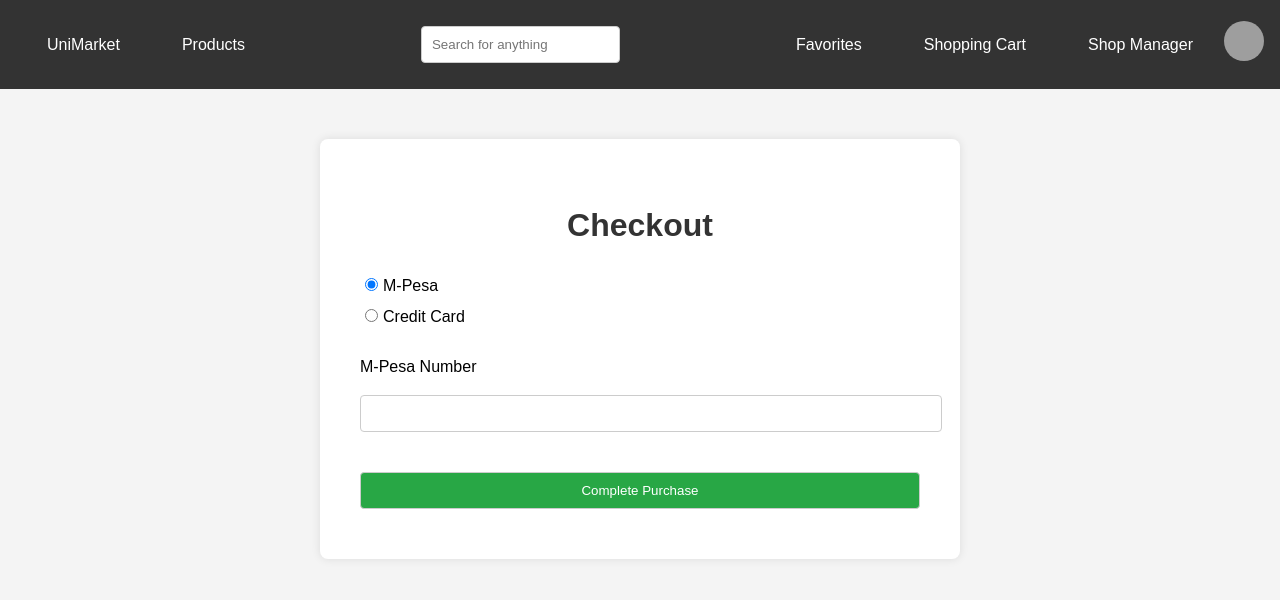
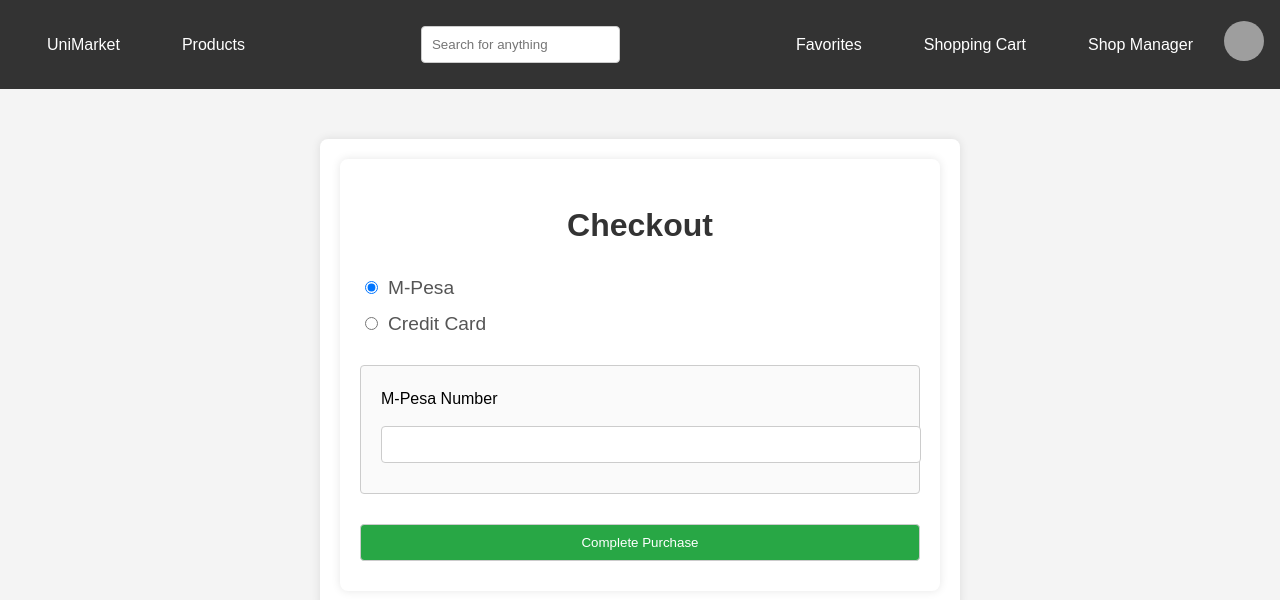
Before and after one commit to JesseKefa/NewUniMarket, a React (Create React App) app in the folder frontend/: page /checkout in a window 1280 px wide. Shown: the top 600 px of the page. Built offline with nearby package versions, Linux system fonts and the light colour scheme; no server answers; sample sign-in values are in the browser's storage; grey boxes are pictures that could not be loaded.

Commit message:
Checkout.css

```diff
--- a/frontend/src/components/Checkout.css
+++ b/frontend/src/components/Checkout.css
@@ -1,15 +1,111 @@
+body {
+  margin: 0;
+  font-family: Arial, sans-serif;
+  background-color: #f4f4f4;
+}
+
 .checkout-container {
-    padding: 20px;
+  padding: 20px;
+  max-width: 800px;
+  margin: 0 auto;
+  background-color: #fff;
+  border-radius: 8px;
+  box-shadow: 0 0 10px rgba(0, 0, 0, 0.1);
+}
+
+.checkout-container h2 {
+  text-align: center;
+  margin-bottom: 20px;
+  font-size: 2em;
+  color: #333;
+}
+
+.payment-method {
+  margin-bottom: 20px;
+}
+
+.payment-method label {
+  margin-right: 20px;
+  font-size: 1.2em;
+  color: #555;
+}
+
+.payment-method input[type="radio"] {
+  margin-right: 10px;
+}
+
+.mpesa-details, .credit-card-details {
+  margin-bottom: 20px;
+  padding: 20px;
+  background-color: #fafafa;
+  border: 1px solid #ccc;
+  border-radius: 4px;
+}
+
+.mpesa-details input, .credit-card-details input {
+  width: 100%;
+  padding: 10px;
+  margin-bottom: 10px;
+  border: 1px solid #ccc;
+  border-radius: 4px;
+}
+
+.checkout-button {
+  width: 100%;
+  padding: 15px;
+  background-color: #28a745;
+  color: #fff;
+  border: none;
+  border-radius: 4px;
+  cursor: pointer;
+  font-size: 1.2em;
+  transition: background-color 0.3s;
+}
+
+.checkout-button:hover {
+  background-color: #218838;
+}
+
+.error-message {
+  color: #721c24;
+  background-color: #f8d7da;
+  border: 1px solid #f5c6cb;
+  padding: 10px;
+  border-radius: 4px;
+  margin-bottom: 20px;
+  text-align: center;
+}
+
+.success-message {
+  color: #155724;
+  background-color: #d4edda;
+  border: 1px solid #c3e6cb;
+  padding: 10px;
+  border-radius: 4px;
+  margin-bottom: 20px;
+  text-align: center;
+}
+
+/* Responsive Design */
+@media (max-width: 600px) {
+  .checkout-container {
+    padding: 10px;
   }
 
-  .payment-method {
-    margin-bottom: 20px;
+  .checkout-container h2 {
+    font-size: 1.5em;
   }
 
   .payment-method label {
-    margin-right: 20px;
+    font-size: 1em;
   }
 
   .mpesa-details, .credit-card-details {
-    margin-bottom: 20px;
+    padding: 10px;
   }
+
+  .checkout-button {
+    font-size: 1em;
+    padding: 10px;
+  }
+}
```
